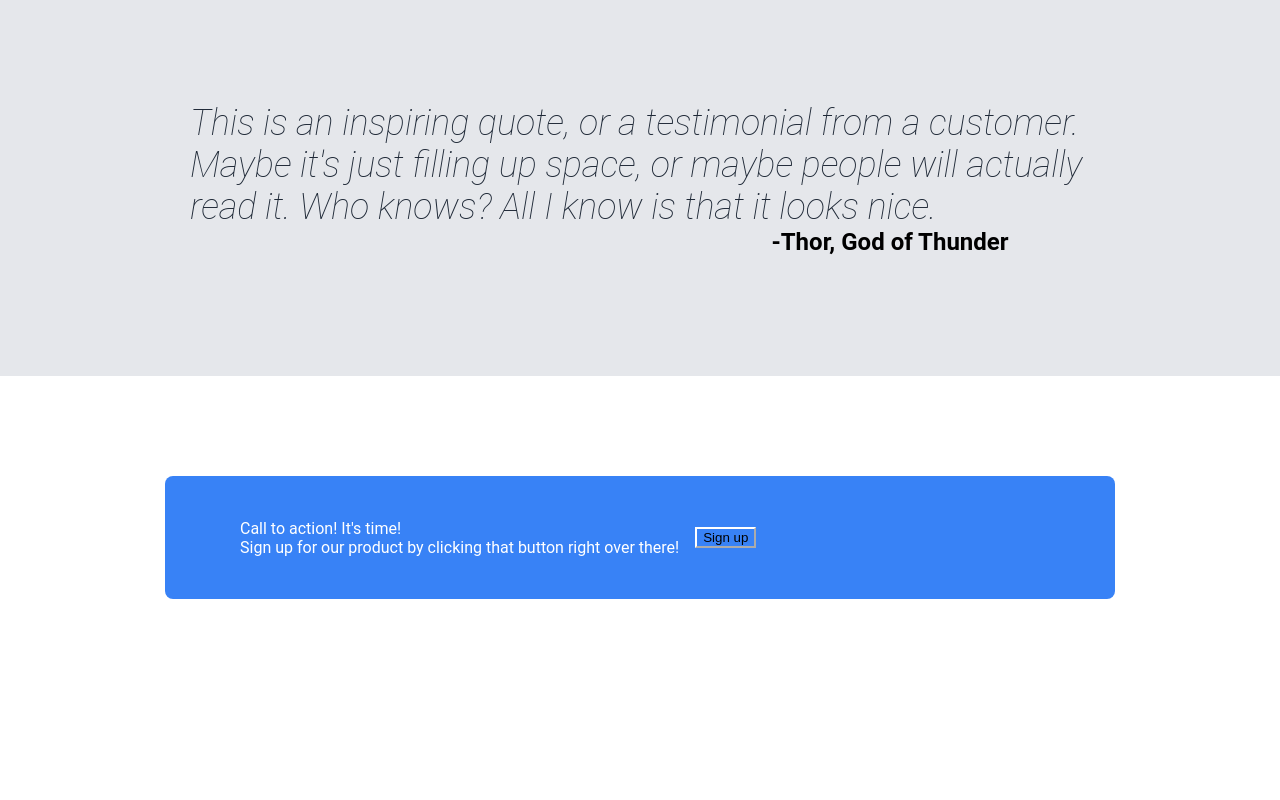
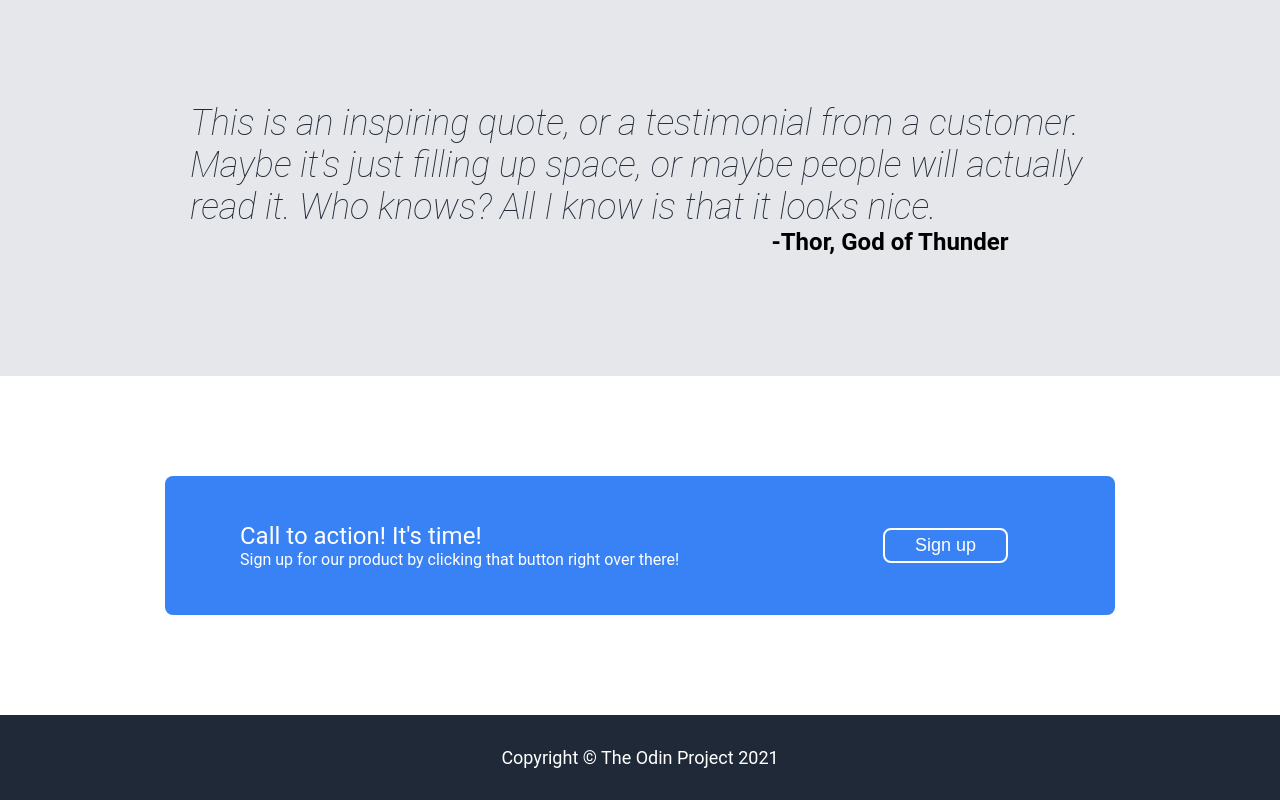
Before and after one commit to KevinVu21/LandingPage, a plain HTML site: page index.html in a window 1280 px wide. Shown: the part 1018-1818 px from the top of the page. Before the commit the page ends 1717 px from the top, so only its background shows below. Drawn offline with Linux system fonts and the light colour scheme.

Commit message:
finished fourth section and finished footer

```diff
--- a/index.html
+++ b/index.html
@@ -64,6 +64,7 @@
             </div>
         </div>
         <div class="footer">
+            <div class="copyright">Copyright © The Odin Project 2021</div>
         </div>
     </body>
 </html>
--- a/style.css
+++ b/style.css
@@ -69,6 +69,7 @@ body {
     height: 35px;
     color: white;
     font-size: 18px;
+    cursor: pointer;
 }
 
 .chopper {
@@ -148,17 +149,42 @@ body {
 .blue {
     display: flex;
     background-color: #3882f6;
-    padding: 24px 75px;
+    padding: 32px 75px;
     gap: 16px;
     align-items: center;
     border-radius: 8px;
     width: 800px;
     height: 75px;
+    justify-content: space-between;
 }
 
 .second-signup {
+    width: 125px;
+    height: 35px;
     background-color: #3882f6;
+    border-style: solid;
     border-color: white;
+    border-radius: 8px;
+    margin-right: 32px;
+    color: white;
+    font-size: 18px;
+    cursor: pointer;
+}
+
+.action {
+    font-size: 24px;
+}
+
+.footer {
+    display: flex;
+    background-color: #1f2937;
+    justify-content: center;
+    padding: 32px;
+}
+
+.copyright {
+    color: white;
+    font-size: 18px;
 }
 
 a {
```
